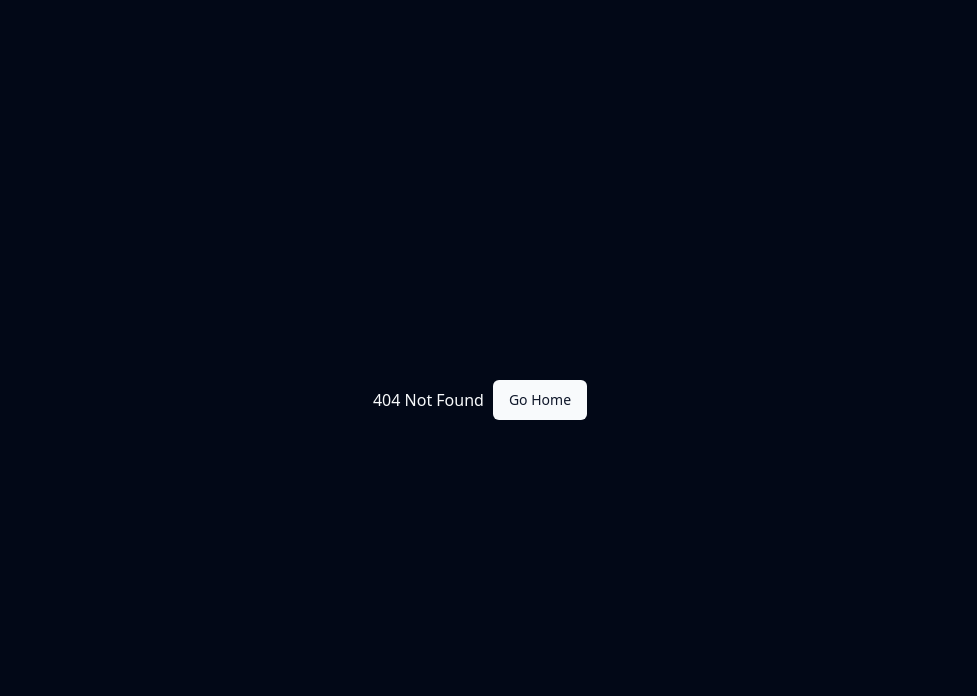
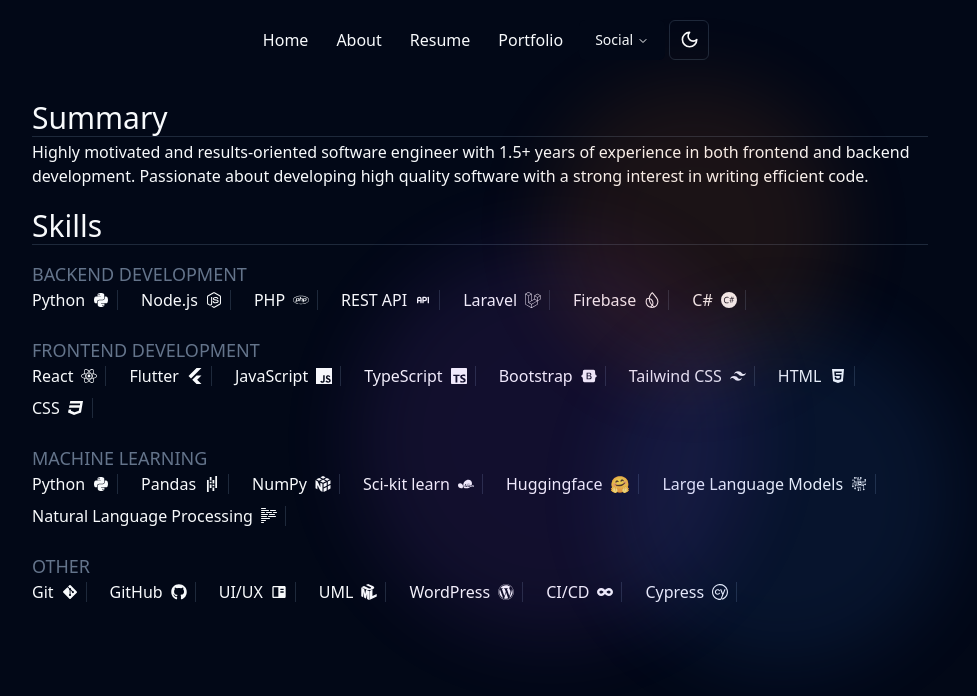
Before and after one commit to KishenLodhia/portfolio, a React (Vite) app: page /resume in a window 1280 px wide. Before the commit this address had no page. Shown: the top 696 px of the page, without its empty margins (160-1137 px from the left). Built offline with nearby package versions, Linux system fonts and the light colour scheme.

Commit message:
Add ResumePage and update AboutPage

```diff
--- /dev/null
+++ b/src/components/Heading.tsx
@@ -0,0 +1,14 @@
+interface HeadingProps {
+  heading: string;
+}
+
+const Heading = ({ heading }: HeadingProps) => {
+  return (
+    <div className="w-full">
+      <div className="text-3xl">{heading}</div>
+      <hr className="h-1 w-full" />
+    </div>
+  );
+};
+
+export default Heading;
--- /dev/null
+++ b/src/components/ResumeContent.tsx
@@ -0,0 +1,15 @@
+import React from "react";
+
+interface ResumeContentProps {
+  content: string;
+}
+
+const ResumeContent = ({ content }: ResumeContentProps) => {
+  return (
+    <div>
+      <p>{content}</p>
+    </div>
+  );
+};
+
+export default ResumeContent;
--- a/src/main.tsx
+++ b/src/main.tsx
@@ -7,6 +7,7 @@
 import TestPage from "./pages/TestPage.tsx";
 import NotFoundPage from "./pages/NotFoundPage.tsx";
 import AboutPage from "./pages/AboutPage.tsx";
+import ResumePage from "./pages/ResumePage.tsx";
 
 const router = createBrowserRouter([
   {
@@ -17,6 +18,11 @@
   {
     path: "/about",
     element: <AboutPage />,
+    errorElement: <NotFoundPage />,
+  },
+  {
+    path: "/resume",
+    element: <ResumePage />,
     errorElement: <NotFoundPage />,
   },
 
--- a/src/pages/AboutPage.tsx
+++ b/src/pages/AboutPage.tsx
@@ -1,3 +1,4 @@
+import Heading from "@/components/Heading";
 import Navbar from "@/components/Navbar";
 import Quote from "@/components/Quote";
 
@@ -44,16 +45,14 @@
         <div>
           {data.map((item) => (
             <div key={item.title} className="py-10">
-              <div className="text-3xl">{item.title}</div>
-              <hr className="h-1 w-full" />
+              <Heading heading={item.title} />
               <p>{item.content}</p>
             </div>
           ))}
         </div>
 
         <div className="py-10">
-          <div className="text-3xl">Education</div>
-          <hr className="h-1 w-full" />
+          <Heading heading="Education" />
           <ul className="list-disc pl-5">
             <li>Bachelor of Software Engineering, The University of the South Pacific (Class of 2021)</li>
             <li>
@@ -62,8 +61,7 @@
           </ul>
         </div>
         <div className="py-10 w-full">
-          <div className="text-3xl">Inspirational quote</div>
-          <hr className="h-1 w-full" />
+          <Heading heading="Inspirational Quote" />
           <Quote />
         </div>
 
--- /dev/null
+++ b/src/pages/ResumePage.tsx
@@ -0,0 +1,226 @@
+import Heading from "@/components/Heading";
+import Navbar from "@/components/Navbar";
+import ResumeContent from "@/components/ResumeContent";
+import { Separator } from "@/components/ui/separator";
+import {
+  FaBootstrap,
+  FaCss3,
+  FaGitAlt,
+  FaGithub,
+  FaHtml5,
+  FaInfinity,
+  FaLaravel,
+  FaNodeJs,
+  FaPhp,
+  FaPython,
+  FaReact,
+  FaWordpress,
+} from "react-icons/fa";
+import { GiProcessor } from "react-icons/gi";
+import { BsBodyText } from "react-icons/bs";
+import { BiSolidBookContent } from "react-icons/bi";
+
+import {
+  SiCsharp,
+  SiCypress,
+  SiFirebase,
+  SiFlutter,
+  SiJavascript,
+  SiNumpy,
+  SiPandas,
+  SiScikitlearn,
+  SiTailwindcss,
+  SiTypescript,
+  SiUml,
+} from "react-icons/si";
+import { TbApi } from "react-icons/tb";
+
+const SummarySection = {
+  title: "Summary",
+  content: `Highly motivated and results-oriented software engineer with 1.5+ years of experience in both frontend and
+        backend development. Passionate about developing high quality software with a strong interest in writing
+        efficient code.`,
+};
+
+const SkillSections = [
+  {
+    title: "Backend Development",
+    content: [
+      {
+        skill: "Python",
+        logo: <FaPython />,
+      },
+      {
+        skill: "Node.js",
+        logo: <FaNodeJs />,
+      },
+      {
+        skill: "PHP",
+        logo: <FaPhp />,
+      },
+      {
+        skill: "REST API",
+        logo: <TbApi />,
+      },
+      {
+        skill: "Laravel",
+        logo: <FaLaravel />,
+      },
+      {
+        skill: "Firebase",
+        logo: <SiFirebase />,
+      },
+      {
+        skill: "C#",
+        logo: <SiCsharp />,
+      },
+    ],
+  },
+  {
+    title: "Frontend Development",
+    content: [
+      {
+        skill: "React",
+        logo: <FaReact />,
+      },
+      {
+        skill: "Flutter",
+        logo: <SiFlutter />,
+      },
+      {
+        skill: "JavaScript",
+        logo: <SiJavascript />,
+      },
+      {
+        skill: "TypeScript",
+        logo: <SiTypescript />,
+      },
+      {
+        skill: "Bootstrap",
+        logo: <FaBootstrap />,
+      },
+      {
+        skill: "Tailwind CSS",
+        logo: <SiTailwindcss />,
+      },
+      {
+        skill: "HTML",
+        logo: <FaHtml5 />,
+      },
+      {
+        skill: "CSS",
+        logo: <FaCss3 />,
+      },
+    ],
+  },
+  {
+    title: "Machine Learning",
+    content: [
+      {
+        skill: "Python",
+        logo: <FaPython />,
+      },
+      {
+        skill: "Pandas",
+        logo: <SiPandas />,
+      },
+      {
+        skill: "NumPy",
+        logo: <SiNumpy />,
+      },
+      {
+        skill: "Sci-kit learn",
+        logo: <SiScikitlearn />,
+      },
+      {
+        skill: "Huggingface",
+        logo: "🤗",
+      },
+      {
+        skill: "Large Language Models",
+        logo: <GiProcessor />,
+      },
+      {
+        skill: "Natural Language Processing",
+        logo: <BsBodyText />,
+      },
+    ],
+  },
+  {
+    title: "Other",
+    content: [
+      {
+        skill: "Git",
+        logo: <FaGitAlt />,
+      },
+      {
+        skill: "GitHub",
+        logo: <FaGithub />,
+      },
+      {
+        skill: "UI/UX",
+        logo: <BiSolidBookContent />,
+      },
+      {
+        skill: "UML",
+        logo: <SiUml />,
+      },
+      {
+        skill: "WordPress",
+        logo: <FaWordpress />,
+      },
+      {
+        skill: "CI/CD",
+        logo: <FaInfinity />,
+      },
+      {
+        skill: "Cypress",
+        logo: <SiCypress />,
+      },
+    ],
+  },
+];
+
+const ResumePage = () => {
+  return (
+    <>
+      <Navbar />
+      <div className="flex flex-col items-start justify-start w-[70%] m-auto mt-5">
+        <div className="absolute top-[30%] left-[40%] w-[400px] h-[400px] bg-purple-500 rounded-full opacity-10 filter blur-2xl -z-11 animate-blob mix-blend-normal hidden md:block"></div>
+        <div className="absolute top-[10%] left-[55%] w-[300px] h-[300px] bg-orange-500 rounded-full opacity-10 filter blur-2xl -z-11 animate-blob mix-blend-normal animation-delay-4000 hidden md:block"></div>
+        <div className="absolute top-[40%] left-[60%] w-[350px] h-[350px] bg-blue-500 rounded-full opacity-10 filter blur-2xl -z-11 animate-blob mix-blend-normal animation-delay-3000 hidden md:block"></div>
+
+        {/* Summary */}
+        <div>
+          <Heading heading={SummarySection.title} />
+          <ResumeContent content={SummarySection.content} />
+        </div>
+
+        {/* Skills */}
+        <div className="py-5">
+          <Heading heading="Skills" />
+          {SkillSections.map((item) => (
+            <div key={item.title} className="flex flex-col items-start justify-start py-3 z-0">
+              <h2 className="text-lg text-slate-500">{item.title.toUpperCase()}</h2>
+              <div className="flex flex-wrap items-start justify-start gap-2">
+                {item.content.map((contentItem) => (
+                  <div key={contentItem.skill} className="flex flex-wrap items-center justify-start gap-2">
+                    <div> {contentItem.skill}</div>
+                    <div> {contentItem.logo}</div>
+                    <div className="w-4 h-5">
+                      <Separator orientation="vertical" />
+                    </div>
+                  </div>
+                ))}
+              </div>
+            </div>
+          ))}
+        </div>
+
+        <div></div>
+      </div>
+    </>
+  );
+};
+
+export default ResumePage;
```
